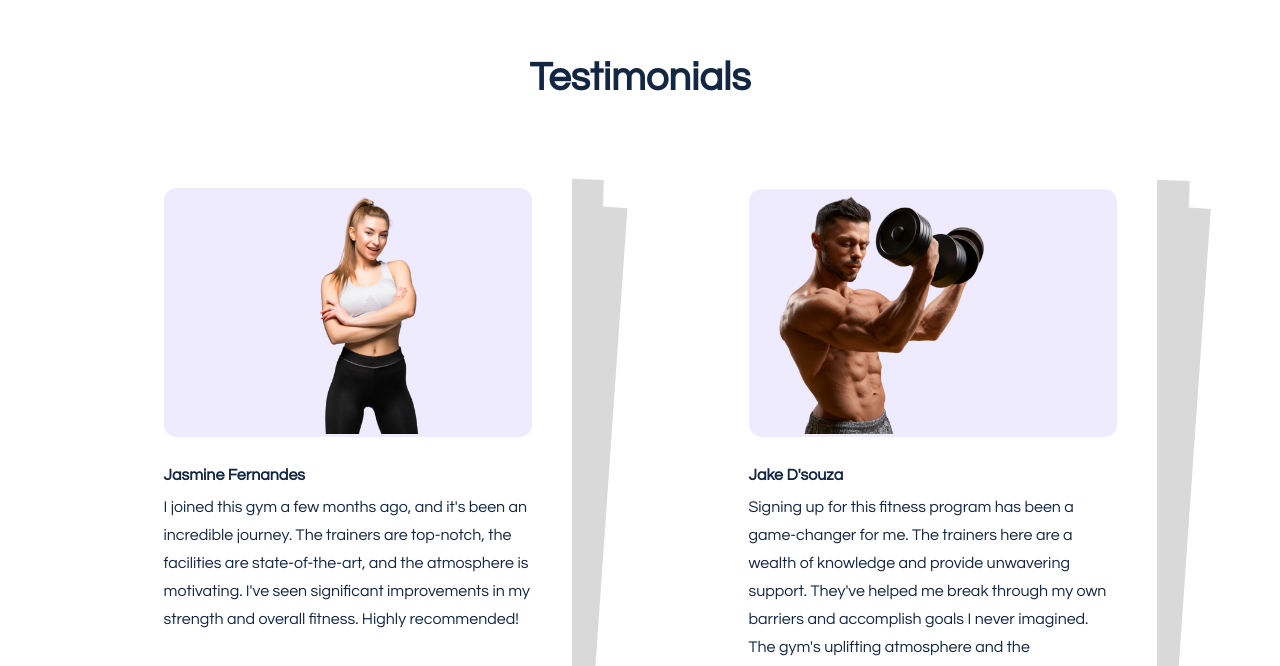
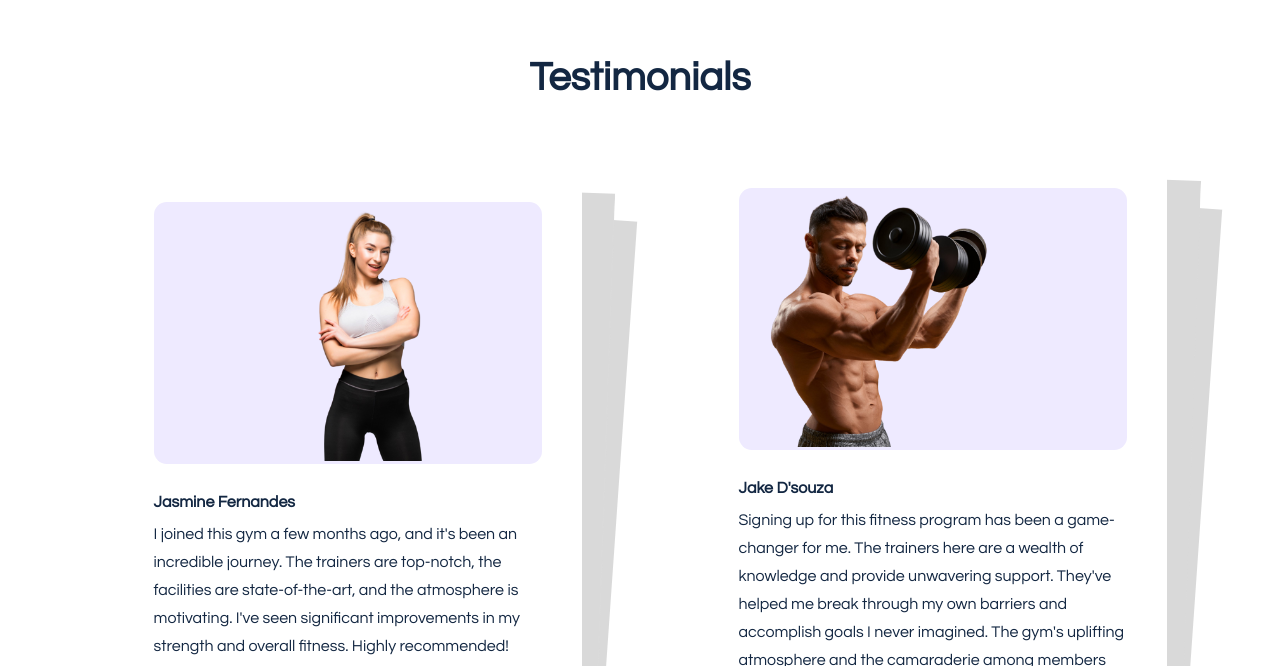
Before and after one commit to abhay-raj19/FitBody, a React (Create React App) app: page / in a window 1280 px wide. Shown: the part 2476-3142 px from the top of the page. Built offline with nearby package versions, Linux system fonts and the light colour scheme.

Commit message:
fixes overlapping cards
Signed-off-by: Shaikh Faisal Husain <faisalhs2002@gmail.com>

```diff
--- a/src/styles/testimonials.css
+++ b/src/styles/testimonials.css
@@ -50,7 +50,7 @@
     align-items: center;
 }
 .swiper{
-  width: 35vw;
+  width: 40%;
 }
 /* -------- */
 
```
